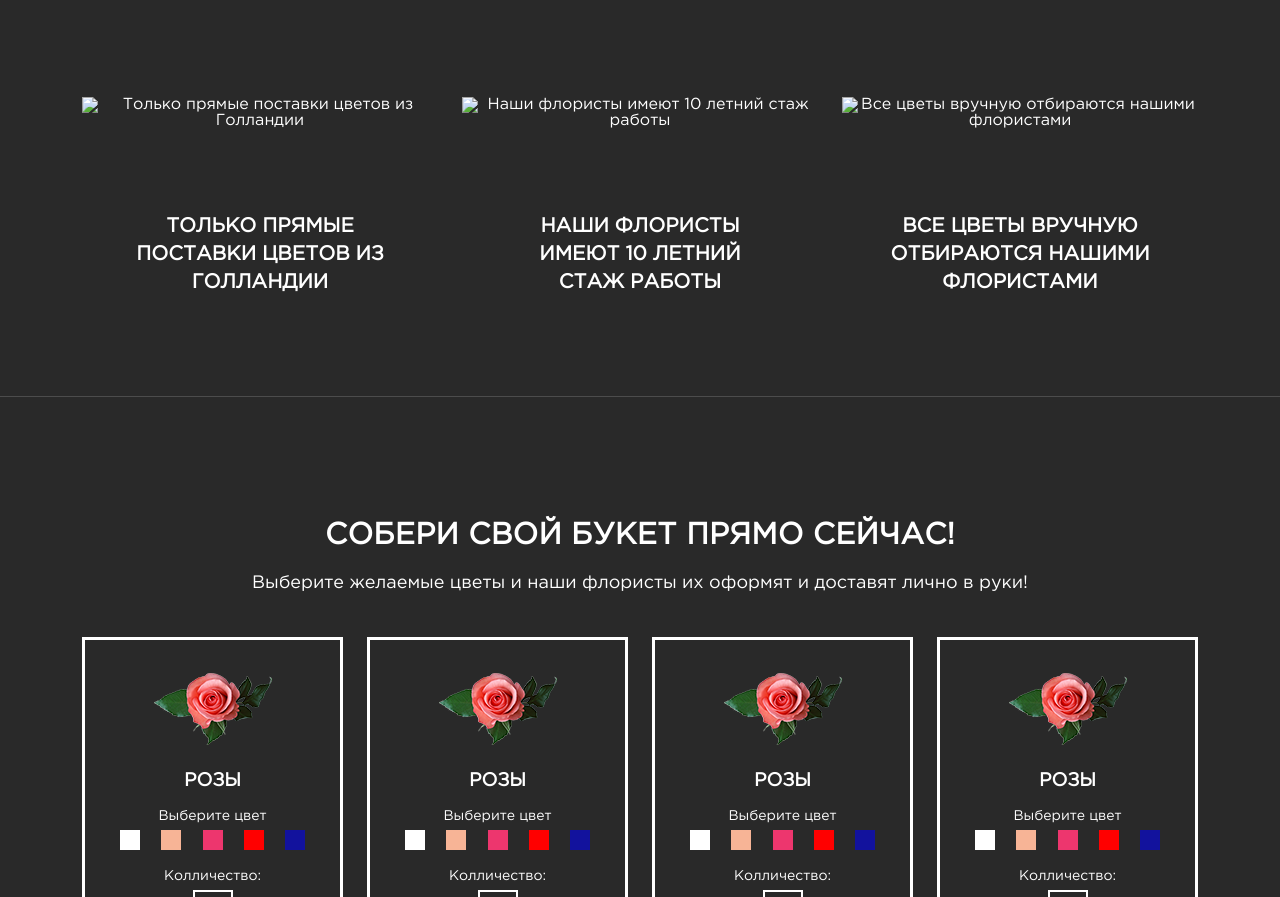
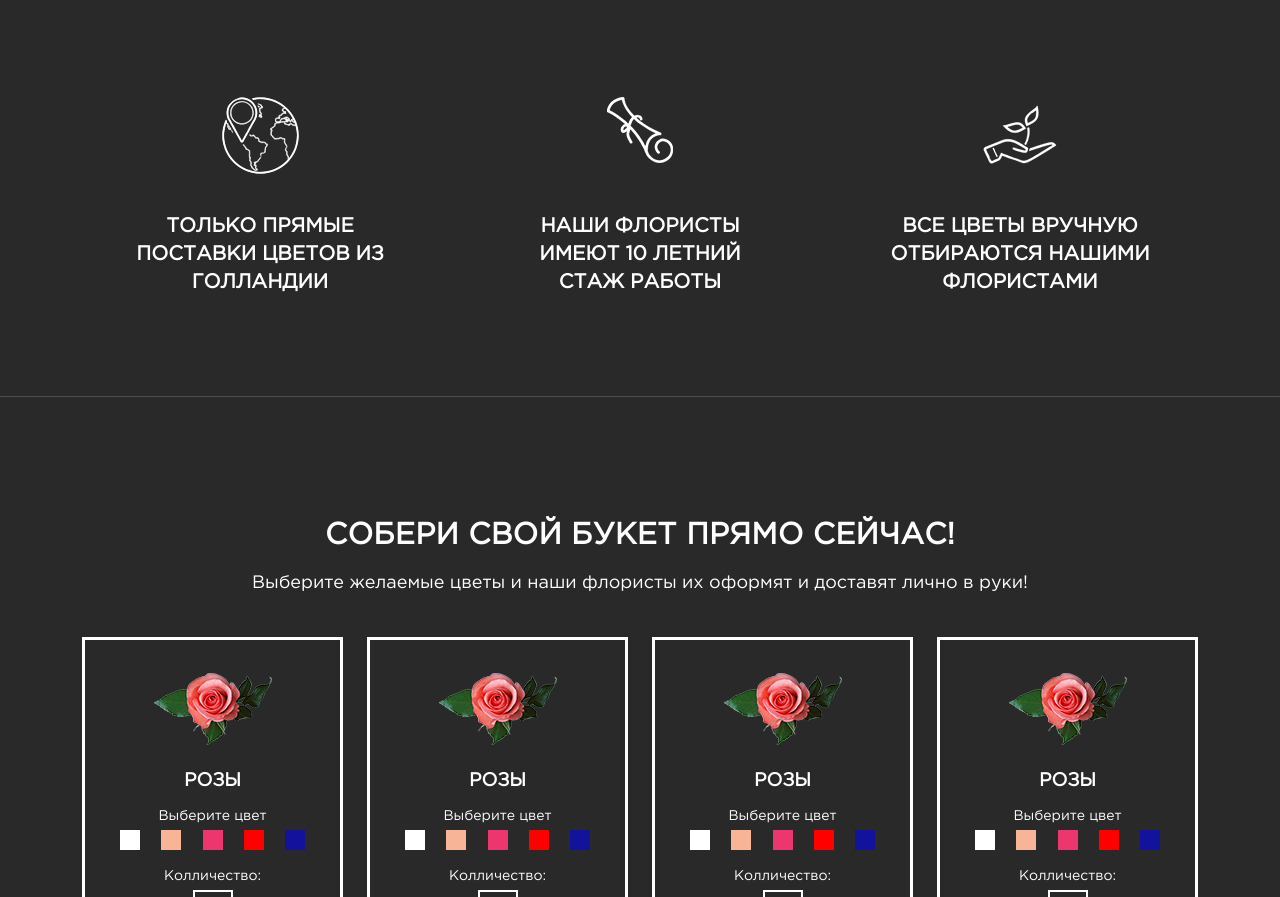
Before and after one commit to EvgenPrushk/flowers, a plain HTML site: page index.html in a window 1280 px wide. Shown: the part 1276-2173 px from the top of the page. Drawn offline with nearby package versions, Linux system fonts and the light colour scheme; the site is published under a folder, as on GitHub Pages, so addresses that start at the root find nothing.

Commit message:
feat: add advantages img

```diff
--- a/index.html
+++ b/index.html
@@ -147,7 +147,7 @@
             <div class="row">
                 <div class="col-md-4 mb-5 mb-md-0">
                     <div class="advantages-wrapper">
-                        <img src="/img/advantages-1.png" alt="Только прямые поставки цветов из Голландии"
+                        <img src="./img/advantages-1.png" alt="Только прямые поставки цветов из Голландии"
                             class="advantages-image" />
                     </div>
                     <h3 class="advantages-title">
@@ -157,7 +157,7 @@
 
                 <div class="col-md-4 mb-5 mb-md-0">
                     <div class="advantages-wrapper">
-                        <img src="/img/advantages-2.png" alt="Наши флористы имеют 10 летний стаж работы"
+                        <img src="./img/advantages-2.png" alt="Наши флористы имеют 10 летний стаж работы"
                             class="advantages-image" />
                     </div>
                     <h3 class="advantages-title">
@@ -167,7 +167,7 @@
 
                 <div class="col-md-4 mb-5 mb-md-0">
                     <div class="advantages-wrapper">
-                        <img src="/img/advantages-3.png" alt="Все цветы вручную отбираются нашими флористами"
+                        <img src="./img/advantages-3.png" alt="Все цветы вручную отбираются нашими флористами"
                             class="advantages-image" />
                     </div>
                     <h3 class="advantages-title">
```
